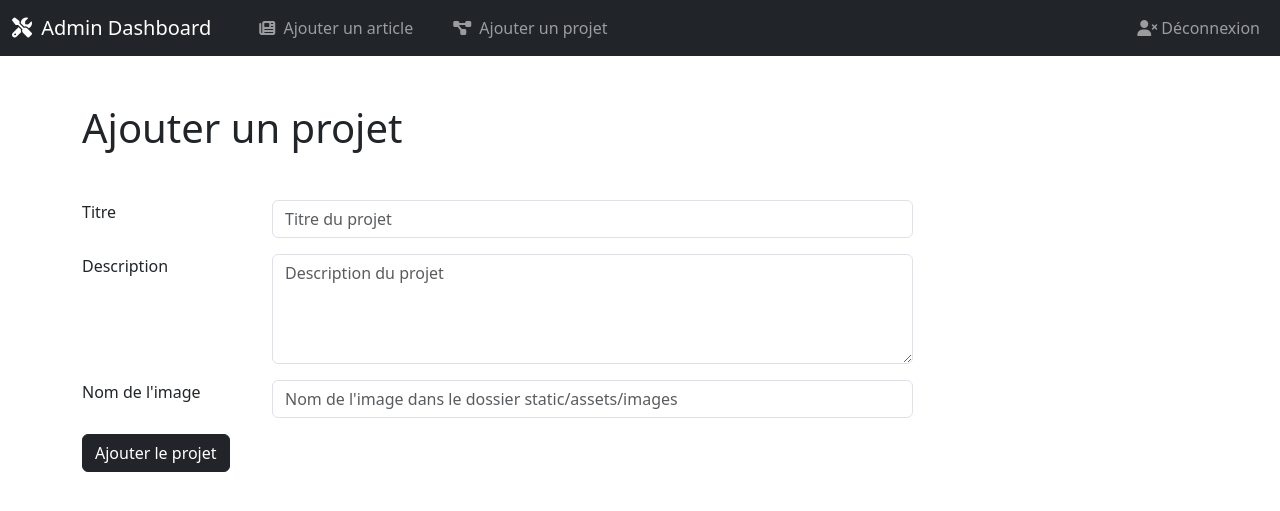
After one commit to Jihefel/Projet-business_Flament-Jeremy, a Django app: page /admin/1/ in a window 1280 px wide. The commit adds this page. Shown: the top 511 px of the page. Run offline with Django 4.2, Linux system fonts and the light colour scheme; some libraries are stand-ins or nearby versions.

Commit message:
Panneau d'admin fonctionnel

```diff
--- a/business_perfect/backoffice/forms.py
+++ b/business_perfect/backoffice/forms.py
@@ -0,0 +1,12 @@
+from django import forms
+from .models import Article, Project
+
+class ArticleForm(forms.ModelForm):
+    class Meta:
+        model = Article
+        fields = '__all__'
+
+class ProjectForm(forms.ModelForm):
+    class Meta:
+        model = Project
+        fields = '__all__'
--- /dev/null
+++ b/business_perfect/backoffice/templates/backoffice/admin/add_form.html
@@ -0,0 +1,57 @@
+{% extends "base_admin.html" %} {% block admincontent %}
+<div class="mt-5">
+  {% if nom_url == 'add_article' %}
+  <h1>Ajouter un article</h1>
+
+  <form method="POST" class="mt-5 mb-3">
+    {% csrf_token %}
+    <div class="mb-3 row">
+      <label for="exampleFormControlInput1" class="col-sm-2 form-label">Titre</label>
+      <div class="col-sm-7">
+        <input type="text" class="form-control" id="exampleFormControlInput1" name="title" placeholder="Titre de l'article" />
+      </div>
+    </div>
+    <div class="mb-3 row">
+      <label for="exampleFormControlTextarea1" class="col-sm-2 form-label">Description</label>
+      <div class="col-sm-7">
+        <textarea class="form-control" id="exampleFormControlTextarea1" name="description" rows="4" placeholder="Description de l'article"></textarea>
+      </div>
+    </div>
+    <div class="mb-3 row">
+      <label for="exampleFormControlInput1" class="col-sm-2 form-label">Nom de l'image</label>
+      <div class="col-sm-7">
+        <input type="text" class="form-control" id="exampleFormControlInput1" name="image" placeholder="Nom de l'image dans le dossier static/assets/images" />
+      </div>
+    </div>
+    <input class="btn btn-dark" type="submit" value="Ajouter l'article" />
+  </form>
+
+  {% else %}
+
+  <h1>Ajouter un projet</h1>
+
+  <form method="POST" class="mt-5 mb-3">
+    {% csrf_token %}
+    <div class="mb-3 row">
+      <label for="exampleFormControlInput2" class="col-sm-2 form-label">Titre</label>
+      <div class="col-sm-7">
+        <input type="text" class="form-control" id="exampleFormControlInput2" name="title" placeholder="Titre du projet" />
+      </div>
+    </div>
+    <div class="mb-3 row">
+      <label for="exampleFormControlTextarea2" class="col-sm-2 form-label">Description</label>
+      <div class="col-sm-7">
+        <textarea class="form-control" id="exampleFormControlTextarea2" name="description" rows="4" placeholder="Description du projet"></textarea>
+      </div>
+    </div>
+    <div class="mb-3 row">
+      <label for="exampleFormControlInput2" class="col-sm-2 form-label">Nom de l'image</label>
+      <div class="col-sm-7">
+        <input type="text" class="form-control" id="exampleFormControlInput2" name="image" placeholder="Nom de l'image dans le dossier static/assets/images" />
+      </div>
+    </div>
+    <input class="btn btn-dark" type="submit" value="Ajouter le projet" />
+  </form>
+</div>
+
+{% endif %} {% endblock admincontent %}
--- a/business_perfect/backoffice/templates/backoffice/admin/navbar_admin.html
+++ b/business_perfect/backoffice/templates/backoffice/admin/navbar_admin.html
@@ -1,6 +1,9 @@
 <nav class="navbar navbar-dark navbar-expand-lg bg-dark">
   <div class="container-fluid">
-    <a class="navbar-brand"><i class="fa-solid fa-screwdriver-wrench"></i> Admin Dashboard</a>
+    <a class="navbar-brand" href={% url 'admin' %}>
+      <i class="fa-solid fa-screwdriver-wrench me-1"></i>
+      Admin Dashboard
+    </a>
     <button class="navbar-toggler" type="button" data-bs-toggle="collapse" data-bs-target="#navbarNav" aria-controls="navbarNav" aria-expanded="false" aria-label="Toggle navigation">
       <span class="navbar-toggler-icon"></span>
     </button>
@@ -8,10 +11,10 @@
       <ul class="navbar-nav d-flex justify-content-between w-100 text-center">
         <div class="d-lg-flex gap-4 ">
             <li class="nav-item ms-lg-4">
-              <a class="nav-link" href="#">Ajouter un article</a>
+              <a class="nav-link" href={% url 'admin_url' 'add_article' %}><i class="fa-solid fa-newspaper me-1"></i></i> Ajouter un article</a>
             </li>
             <li class="nav-item">
-              <a class="nav-link" href="#">Ajouter un projet</a>
+              <a class="nav-link" href={% url 'admin_url' 'add_project' %}><i class="fa-solid fa-diagram-project me-1"></i> Ajouter un projet</a>
             </li>
         </div>
         <div class="unsign">
--- a/business_perfect/backoffice/templates/backoffice/admin/admin.html
+++ b/business_perfect/backoffice/templates/base_admin.html
@@ -11,8 +11,10 @@
   <body>
     {% include "backoffice/admin/navbar_admin.html" %}
 
-    {% block admincontent %}
+      <div class="container">
+        {% block admincontent %}
 
-    {% endblock admincontent %}
+        {% endblock admincontent %}
+      </div>
   </body>
 </html>
--- a/business_perfect/backoffice/views.py
+++ b/business_perfect/backoffice/views.py
@@ -1,20 +1,43 @@
-from django.shortcuts import render
+from django.shortcuts import render, redirect
+from django.contrib import messages
 from .models import Article, Project
+from .forms import ArticleForm, ProjectForm
 
 # Create your views here.
 def home(request):
     return render(request, 'backoffice/public/home.html')
 
 def blog(request):
-    articles = Article.objects.all()
-    return render(request, 'backoffice/public/blog.html', {'articles': articles})
+    latest_articles = Article.objects.all().order_by('-id')[:4]
+    return render(request, 'backoffice/public/blog.html', {'articles': latest_articles})
 
 def portfolio(request):
-    projects = Project.objects.all()
-    return render(request, 'backoffice/public/portfolio.html', {'projects': projects})
+    latest_projects = Project.objects.all().order_by('-id')[:15]
+    return render(request, 'backoffice/public/portfolio.html', {'projects': latest_projects})
 
 def contact(request):
     return render(request, 'backoffice/public/contact.html')
 
 def admin(request):
-    return render(request, 'backoffice/admin/admin.html')
+    return render(request, 'backoffice/admin/admin_home.html')
+
+def admin_url(request, nom_url):
+    form = None
+    if nom_url == 'add_article':
+        if request.method == 'POST':
+            form = ArticleForm(request.POST)
+            if form.is_valid():
+                form.save()
+                return redirect('admin')
+        else:
+            form = ArticleForm()
+    else:
+        if request.method == 'POST':
+            form = ProjectForm(request.POST)
+            if form.is_valid():
+                form.save()
+                return redirect('admin')
+        else:
+            form = ProjectForm()
+
+    return render(request, 'backoffice/admin/add_form.html', {'nom_url': nom_url, 'form': form})
--- a/business_perfect/business_perfect/urls.py
+++ b/business_perfect/business_perfect/urls.py
@@ -19,9 +19,11 @@ from django.urls import path
 from backoffice import views
 
 urlpatterns = [
-    path('admin/', views.admin, name='admin'),
     path('', views.home, name='home'),
     path('blog/', views.blog, name='blog'),
     path('portfolio/', views.portfolio, name='portfolio'),
     path('contact/', views.contact, name='contact'),
+    # Admin interface
+    path('admin/', views.admin, name='admin'),
+    path('admin/<str:nom_url>/', views.admin_url, name='admin_url'),
 ]
```
Also changed, not shown: business_perfect/backoffice/templates/backoffice/admin/admin_home.html (added, +19 -0 lines).
